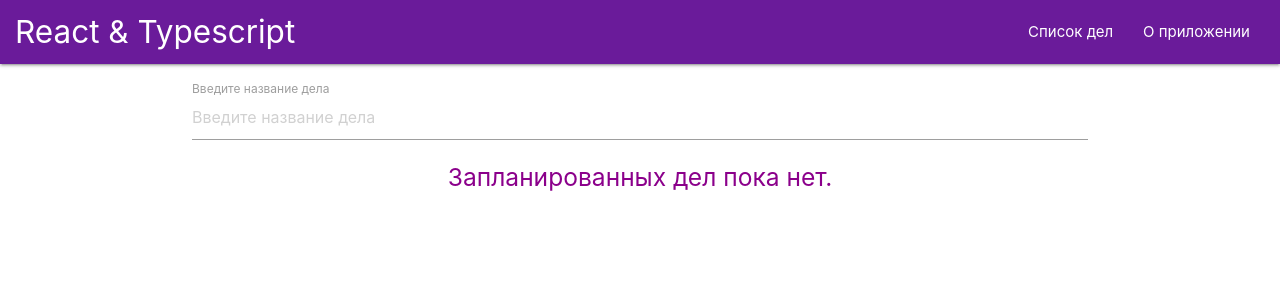
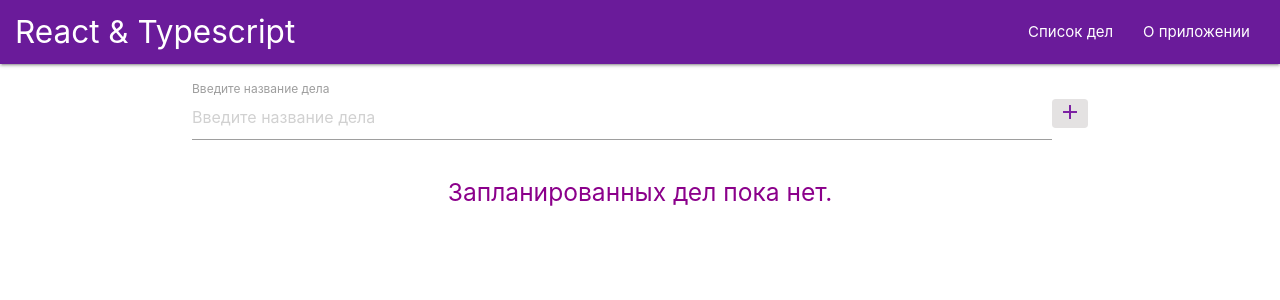
Before and after one commit to DNWD843/todo-react-ts, a React (Create React App) app: page / in a window 1280 px wide. Shown: the top 300 px of the page. Built offline with nearby package versions, Linux system fonts and the light colour scheme.

Commit message:
feature: add submit button and hover effects

```diff
--- a/src/components/MainPage.tsx
+++ b/src/components/MainPage.tsx
@@ -38,8 +38,6 @@ export const MainPage: React.FC = () => {
     }))
   }, [todos])
 
-
-
   const handleClickDeleteIcon = useCallback((id: number): void => {
     setTodos(prev => prev.filter(todo => todo.id !== id));
   }, [])
--- a/src/components/TodoForm.tsx
+++ b/src/components/TodoForm.tsx
@@ -39,19 +39,18 @@ export const TodoForm: React.FC<ITodoFormProps> = (props) => {
    * @since v.1.0.0
    * @public
    */
-  const handlePressEnter = (evt: React.KeyboardEvent): void => {
-    if (evt.key === 'Enter') {
+  const handleSubmit = (event: React.FormEvent<HTMLFormElement>): void => {
+    event.preventDefault();
     onAddTodo(value);
     setValue('');
   }
-  }
 
   return (
+    <form onSubmit={handleSubmit} className="add-todo-form">
       <div className="input-field mt2">
         <input
           value={value}
           onChange={handleInputChange}
-        onKeyPress={handlePressEnter}
           type="text"
           id="title"
           placeholder="Введите название дела"
@@ -60,5 +59,14 @@ export const TodoForm: React.FC<ITodoFormProps> = (props) => {
           Введите название дела
         </label>
       </div>
+      <button
+        type="submit"
+        disabled={!value}
+      >
+        <i
+          className="material-icons purple-text text-darken-2">add</i>
+      </button>
+
+    </form>
   )
 }
--- a/src/index.css
+++ b/src/index.css
@@ -11,16 +11,51 @@ code {
   font-family: source-code-pro, Menlo, Monaco, Consolas, 'Courier New',
     monospace;
 }
+.add-todo-form {
+  width:100%;
+  display: flex;
+  justify-content: space-between;
+  align-items: center;
+}
 
 .padding-lr {
   padding: 0 1rem;
+}
+.input-field {
+  width: 100%;
 }
 
 .mt2 {
   margin-top: 2rem;
 }
 
+.add-todo-form button {
+  background: transparent;
+  outline: none;
+  border: none;
+  cursor: pointer;
+  transition: all ease-in-out .15s;
+  border-radius: .25rem;
+}
+.add-todo-form button:disabled {
+ background-color: rgb(228, 226, 226);
+}
+
+.add-todo-form button:disabled:hover {
+  transform: none;
+  text-shadow: none;
+  cursor: not-allowed;
+}
+
+
+.add-todo-form button:hover {
+  transform: scale(1.25);
+  text-shadow: 0 0 2px rebeccapurple;
+}
+
+
 .mt2 input {
+
   color: darkorchid;
 }
 
@@ -59,7 +94,7 @@ font-weight: bold;
   display: flex;
   align-items: center;
   justify-content: space-evenly;
-  padding: 0 1rem;
+  padding: 0 0 0 1rem;
 
 }
 
@@ -67,6 +102,12 @@ font-weight: bold;
   z-index: 2;
   margin-right: 1rem;
   cursor: pointer;
+  transition: all ease-in-out .15s;
+}
+
+.todo i:hover {
+  transform: scale(1.25);
+
 }
 
 .todo i:last-of-type {
```
Also changed, not shown: src/components/Filter.tsx (added, +9 -0 lines). Lines whose indentation alone changed are shown as unchanged.
